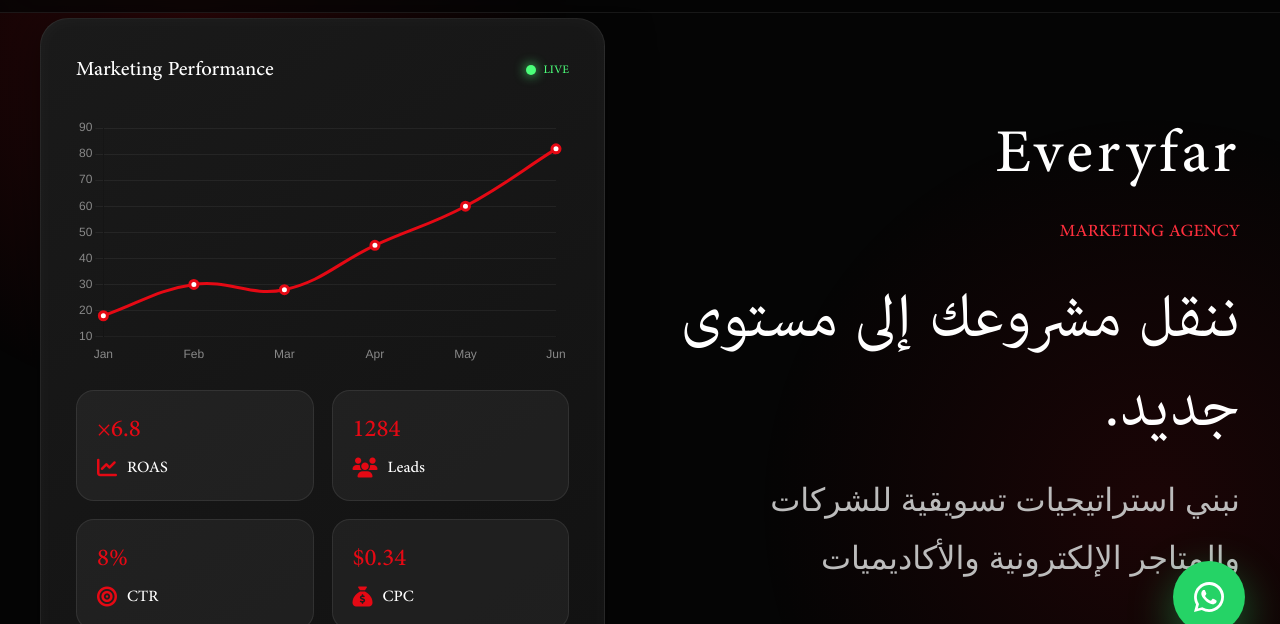
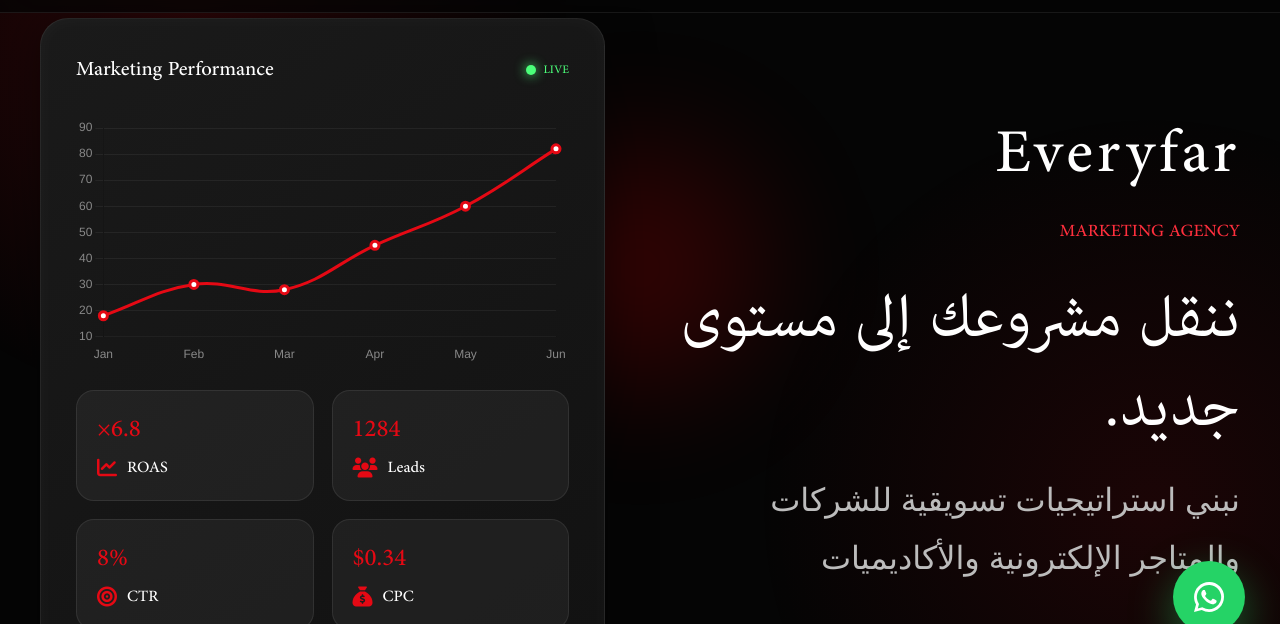
Before and after one commit to osamaafify667/Everyfar, a plain HTML site: page index.html in a window 1280 px wide. Shown: the part 132-756 px from the top of the page. Drawn offline with nearby package versions, Linux system fonts and the light colour scheme; a web font is replaced by a local one.

Commit message:
index.html

```diff
--- a/index.html
+++ b/index.html
@@ -10,6 +10,8 @@
 href="https://cdnjs.cloudflare.com/ajax/libs/font-awesome/6.7.2/css/all.min.css">
 
 </head>
+<div class="mouse-glow"></div>
+
 <body>
 
 <header>
```
